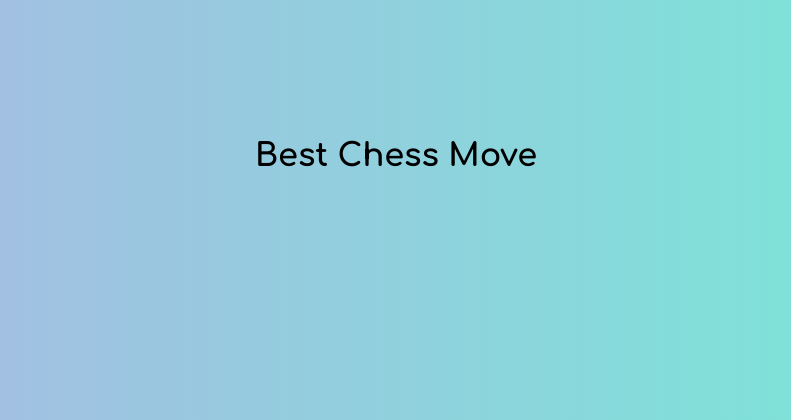
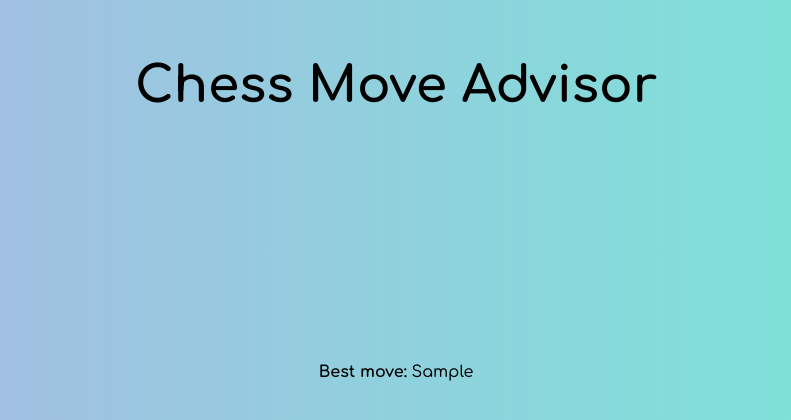
Before and after one commit to RBozoki/ChessMoveAdvisor, a Flask app: template src/templates/result.html in a window 1280 px wide. Shown: the top 420 px of the page, without its empty margins (244-1035 px from the left). Run offline with Flask 3, Linux system fonts and the light colour scheme; the template is opened without the code that fills it: most values are stand-ins (such as "Sample title", 1, 10 or a date in 2020).

Commit message:
header result page

```diff
--- a/src/templates/result.html
+++ b/src/templates/result.html
@@ -10,9 +10,13 @@
 
     <link rel="stylesheet" type="text/css" href="{{ url_for('static', filename='style.css') }}">
 </head>
+<header>
+    <div class="section_container">
+        <p>Chess Move Advisor</p>
+    </div>
+</header>
 <body>
     <div class="container">
-        <h1>Best Chess Move</h1>
         <div class="result-box">
             <p><strong>Best move:</strong> {{ best_move }}</p>
         </div>
```
